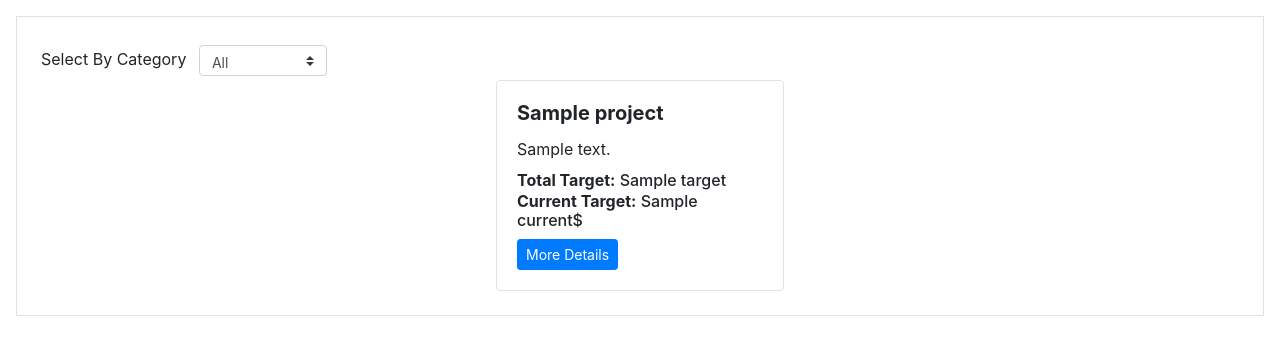
After one commit to MNaguib2611/crowd_funding, a Django app: template users/templates/users/home.html in a window 1280 px wide. The commit adds this page. Shown: the top 355 px of the page. Run offline with Django 3.2, Linux system fonts and the light colour scheme; the template is opened without the code that fills it: most values are stand-ins (such as "Sample title", 1, 10 or a date in 2020); some libraries are stand-ins or nearby versions.

Commit message:
Select By Category Home

```diff
--- a/crowd_funding/settings.py
+++ b/crowd_funding/settings.py
@@ -109,6 +109,8 @@ AUTH_PASSWORD_VALIDATORS = [
     },
 ]
 
+
+
 # Internationalization
 # https://docs.djangoproject.com/en/2.1/topics/i18n/
 
--- a/crowd_funding/urls.py
+++ b/crowd_funding/urls.py
@@ -17,6 +17,7 @@ from django.contrib import admin
 from django.urls import path, include
 
 urlpatterns = [
-    path('', include('projects.urls')),
+    path('projects', include('projects.urls')),
+    path('', include('users.urls')),
     path('admin/', admin.site.urls),
 ]
--- a/templates/base.html
+++ b/templates/base.html
@@ -4,8 +4,15 @@
     <meta charset="UTF-8">
     <title>{% block title %}{% endblock %}</title>
     <link rel="stylesheet" href="https://maxcdn.bootstrapcdn.com/bootstrap/4.0.0/css/bootstrap.min.css" integrity="sha384-Gn5384xqQ1aoWXA+058RXPxPg6fy4IWvTNh0E263XmFcJlSAwiGgFAW/dAiS6JXm" crossorigin="anonymous">
+    <link href="https://fonts.googleapis.com/icon?family=Material+Icons"
+      rel="stylesheet">
+    {% block links %}
+    {% endblock %}
 </head>
 <body>
+
     {% block container %}{% endblock %}
 </body>
+{% block scripts %}
+{% endblock %}
 </html>
--- /dev/null
+++ b/users/static/users/js/home.js
@@ -0,0 +1,6 @@
+console.log();
+
+$("#cat_selector").change(function (e) {
+    console.log(e.currentTarget.value)
+    window.location.href = `home?cat_id=${e.currentTarget.value}`
+})
--- /dev/null
+++ b/users/templates/users/home.html
@@ -0,0 +1,69 @@
+{% extends 'base.html' %}
+{% load static %}
+{% block title %}
+    {{ "Home" }}
+{% endblock %}
+{% block links %}
+    <script src="https://ajax.googleapis.com/ajax/libs/jquery/3.4.1/jquery.min.js"></script>
+{% endblock %}
+{% block container %}
+
+    <div class="d-flex flex-column border m-3 p-4" id="categories_container">
+        <div id="category_selector_container">
+            <label class="my-1 mr-2 d-inline" for="cat_selector">Select By Category</label>
+            <select class="custom-select form-control-sm  my-1 mr-sm-2 d-inline" style="width: 8rem;"
+                    id="cat_selector">
+                {% if  categories.curr_category == 0 %}
+                    <option value="0" selected>All</option>
+                {% else %}
+                    <option value="0">All</option>
+                {% endif %}
+                {% for category in categories.categories %}
+                    {% if category.id ==  categories.curr_category %}
+                        <option value="{{ category.id }}" selected>{{ category.name }}</option>
+                    {% else %}
+                        <option value="{{ category.id }}">{{ category.name }}</option>
+                    {% endif %}
+                {% endfor %}
+
+            </select>
+        </div>
+        <div class="pagination_categories">
+            <div class="d-flex flex-row justify-content-between align-items-center w-100">
+                <div>
+                    {% if projects_by_category.page_obj.has_previous %}
+                        <a href="?cat_id={{ categories.curr_category }}&page_cat={{ projects_by_category.page_obj.previous_page_number }}"><i
+                                class="material-icons">arrow_back_ios</i></a>
+                    {% endif %}
+                </div>
+                <div class="projects_by_category">
+                    {% for project in projects_by_category.projects %}
+                        <div class="card  border rounded-5" style="width: 18rem;">
+                            {#            <img class="card-img-top" src="..." alt="Card image cap">#}
+                            <div class="card-body">
+                                <h5 class="card-title"><b>{{ project.title }}</b></h5>
+                                <p class="card-text text-truncate">{{ project.details }}</p>
+                                <h6 class="card-subtitle mb-2"><b>Total Target:</b> {{ project.target }}</h6>
+                                <h6 class="card-subtitle mb-2"><b>Current Target:</b> {{ project.current }}$</h6>
+                                <a href="#" class="btn btn-primary btn-sm">More Details</a>
+                            </div>
+                        </div>
+                    {% empty %}
+                        <h3>No Projects</h3>
+                    {% endfor %}
+                </div>
+
+                <div>
+                    {% if projects_by_category.page_obj.has_next %}
+                        <a href="?cat_id={{ categories.curr_category }}&page_cat={{ projects_by_category.page_obj.next_page_number }}"><i
+                                class="material-icons">arrow_forward_ios</i></a>
+                    {% endif %}
+                </div>
+            </div>
+        </div>
+    </div>
+
+{% endblock %}
+{% block scripts %}
+    <script src="{% static 'users/js/home.js' %}"></script>
+{% endblock %}
--- a/users/urls.py
+++ b/users/urls.py
@@ -1,6 +1,8 @@
 from django.urls import path
 
+from users.views import home
+
 urlpatterns = [
-    # path('projects', user_projects,name="user_projects"),
-
+    path('home', home,name="home"),
+    # path('home/<int:cat_id>', get_projects_by_category,name="get_projects_by_category"),
 ]
```
Also changed, not shown: users/views.py (+37 -0 lines).
